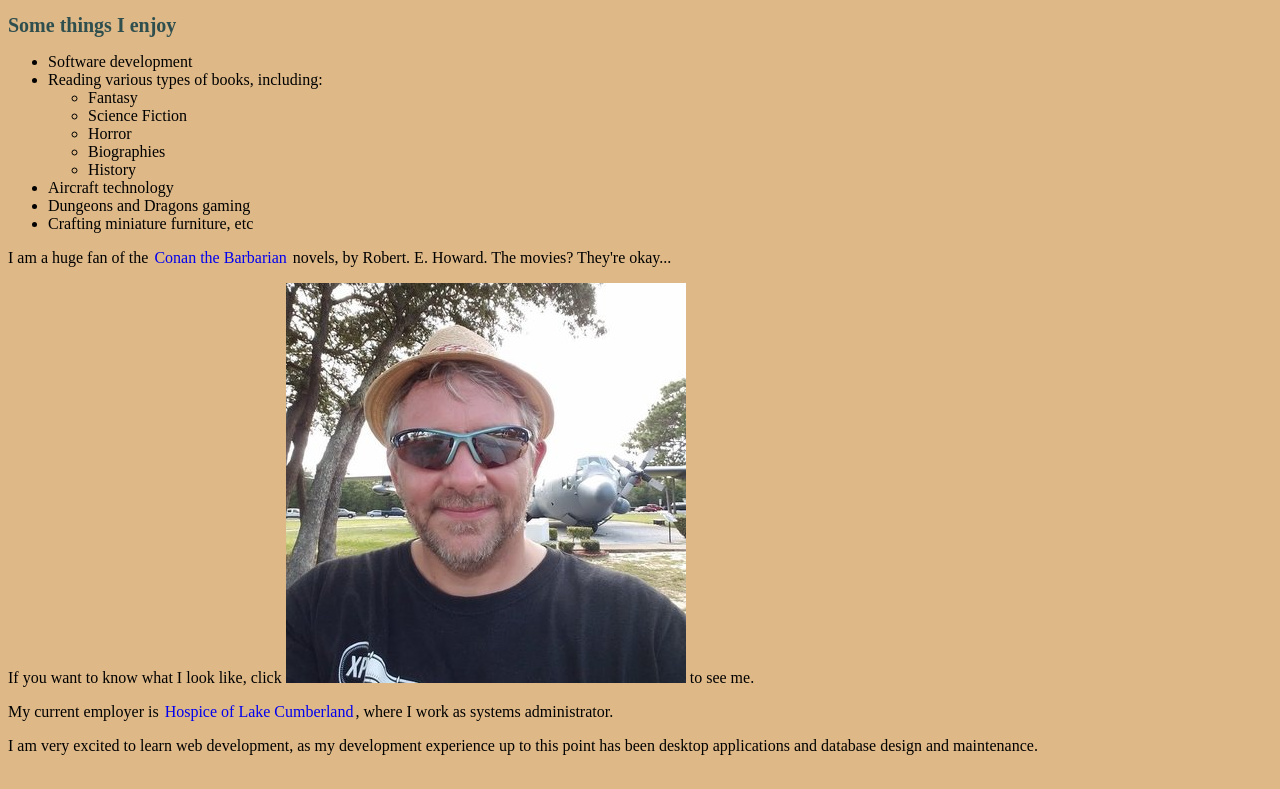
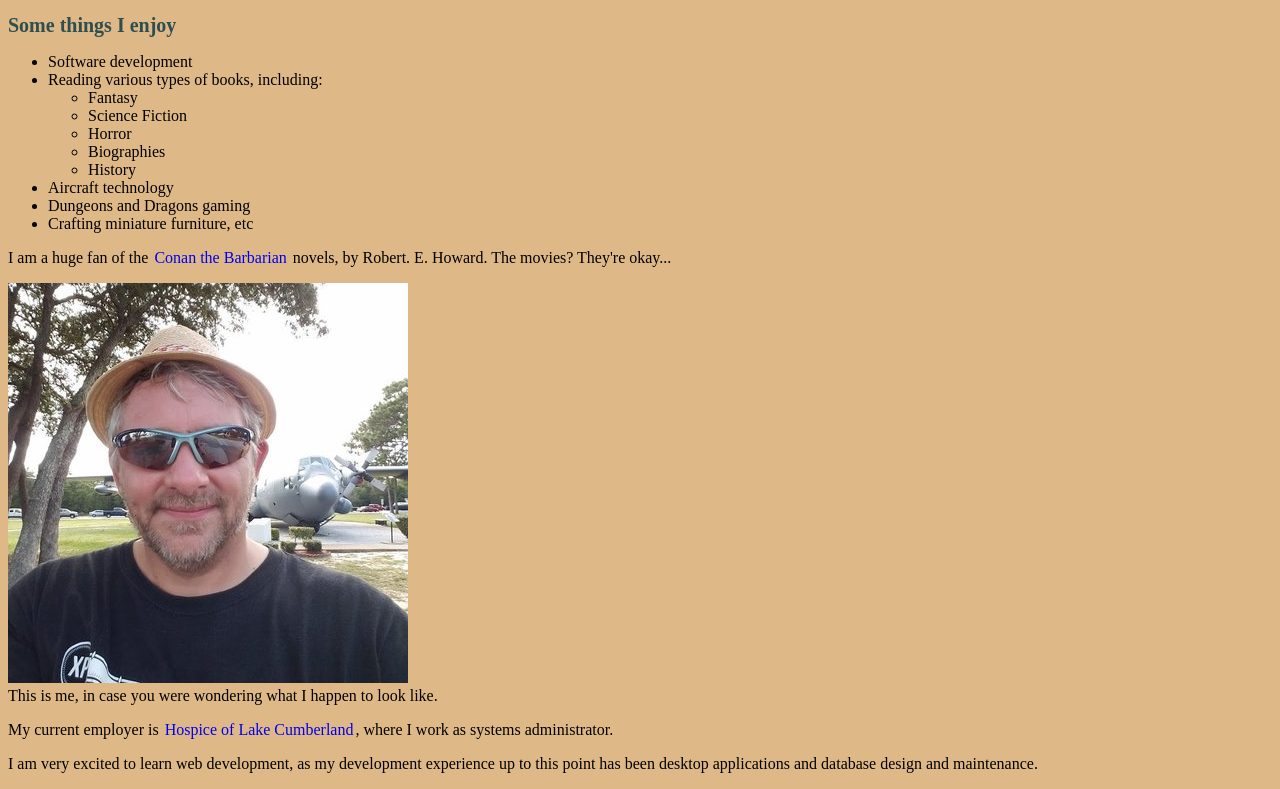
Before and after one commit to davebowlin/davebowlin.github.io, a plain HTML site: page index.html in a window 1280 px wide. Shown: the part 500-1289 px from the top of the page. Drawn offline with Linux system fonts and the light colour scheme.

Commit message:
Initial commit

```diff
--- a/index.html
+++ b/index.html
@@ -58,7 +58,8 @@
         </ul>
         <p>I am a huge fan of the <a href="https://en.wikipedia.org/wiki/Conan_the_Barbarian">Conan
              the Barbarian</a> novels, by Robert. E. Howard. The movies? They're okay...</p>
-        <p>If you want to know what I look like, click <img src="me.jpg" alt="David Bowlin"> to see me.</p>
+        <p> <img src="me.jpg" alt="David Bowlin"><br/>This is me, in case you were wondering what
+        I happen to look like.</p>
         <p>My current employer is <a href="https://hospicelc.org">Hospice of Lake Cumberland</a>,
             where I work as systems administrator.</p>
         <p>I am very excited to learn web development, as my development experience up to this point
```
